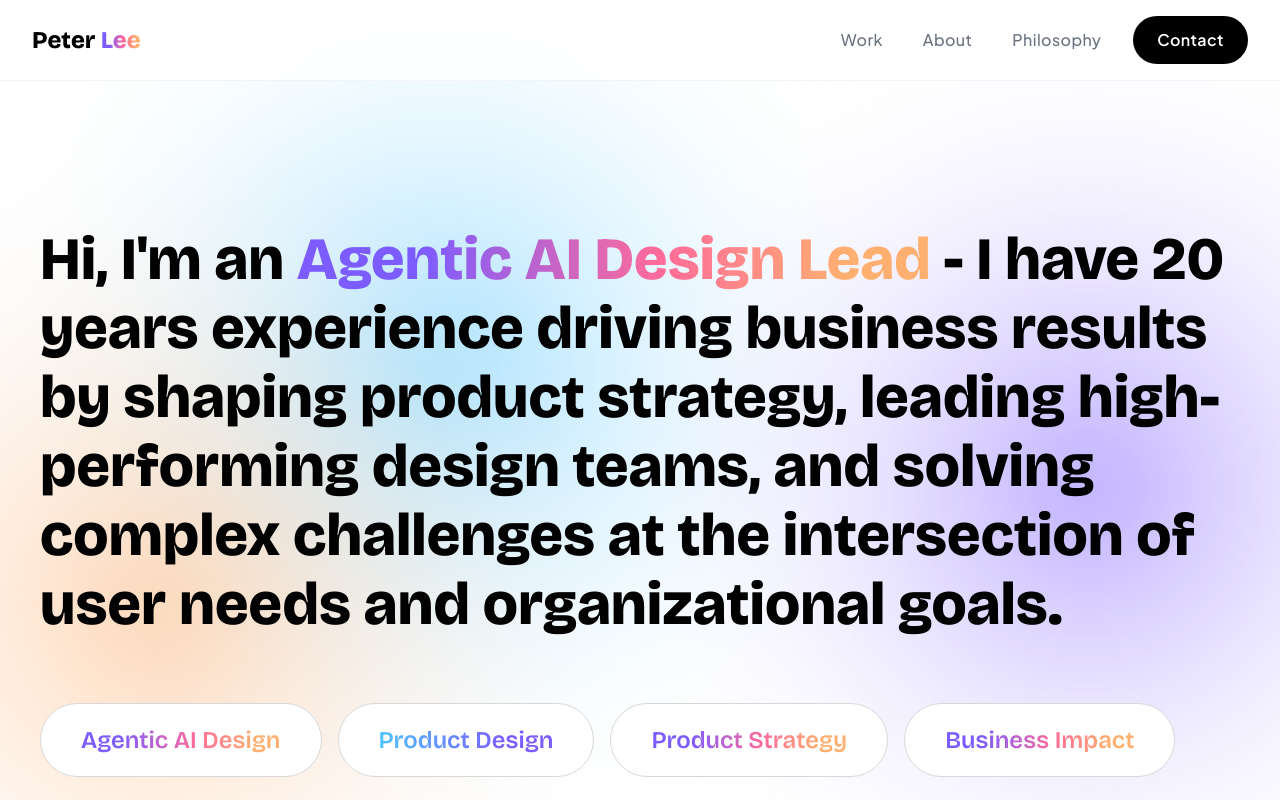
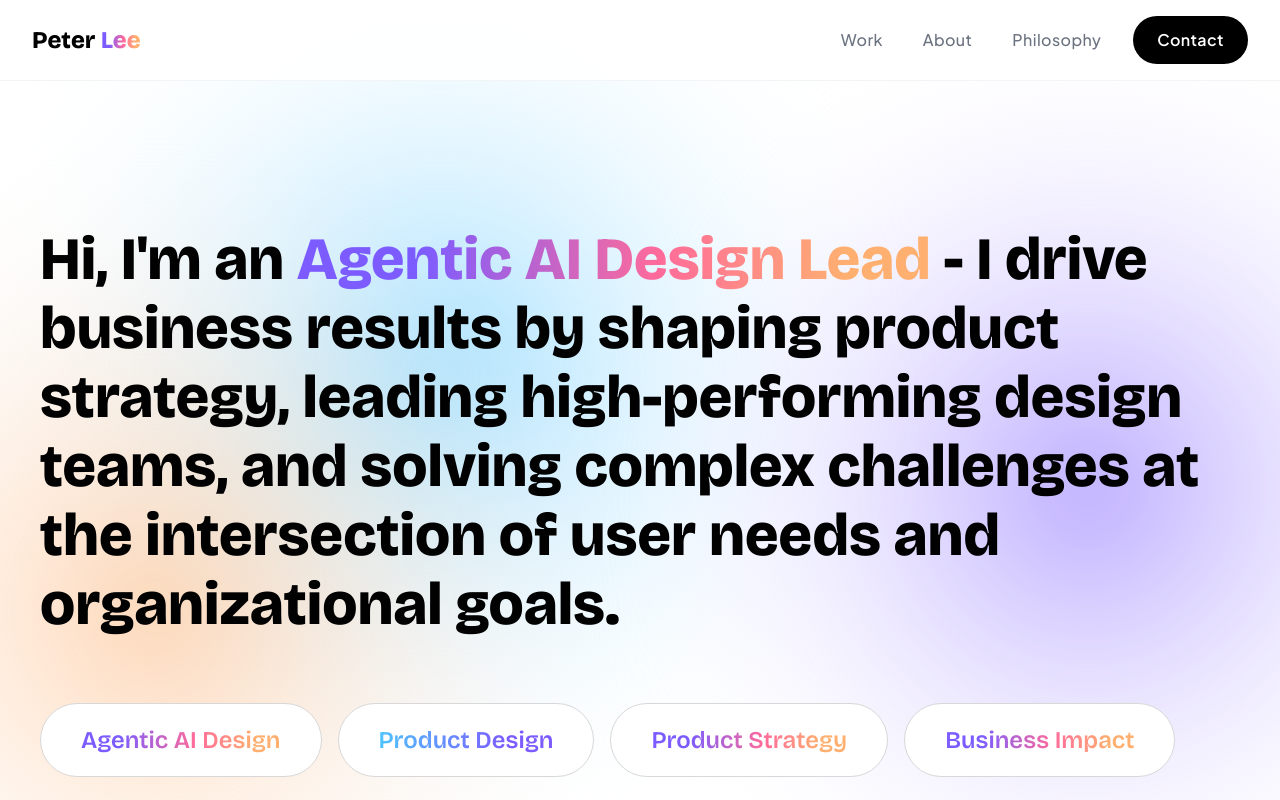
Before and after one commit to peterlee01/https-peter-lee.vercel.app-, a Next.js app: page / in a window 1280 px wide. Shown: the top 800 px of the page. Built offline with nearby package versions, Linux system fonts and the light colour scheme.

Commit message:
Remove "20 years experience" from hero and site metadata
Co-Authored-By: Claude Sonnet 4.6 <noreply@anthropic.com>

```diff
--- a/src/app/layout.tsx
+++ b/src/app/layout.tsx
@@ -23,7 +23,7 @@ const jetbrains = JetBrains_Mono({
 export const metadata: Metadata = {
   title: "Peter Lee — Director, Product Design",
   description:
-    "20 years of experience driving business results by shaping product strategy, leading high-performing design teams, and solving complex challenges.",
+    "Driving business results by shaping product strategy, leading high-performing design teams, and solving complex challenges.",
 };
 
 export default function RootLayout({
--- a/src/app/page.tsx
+++ b/src/app/page.tsx
@@ -137,7 +137,7 @@ export default function Home() {
           >
             Hi, I&apos;m an{" "}
             <span className="gradient-warm">Agentic AI Design Lead</span>
-            {" "}- I have 20 years experience driving business results by shaping product strategy, leading high-performing design teams, and solving complex challenges at the intersection of user needs and organizational goals.
+            {" "}- I drive business results by shaping product strategy, leading high-performing design teams, and solving complex challenges at the intersection of user needs and organizational goals.
           </h1>
 
           <div className="flex flex-wrap gap-3 md:gap-4">
```
